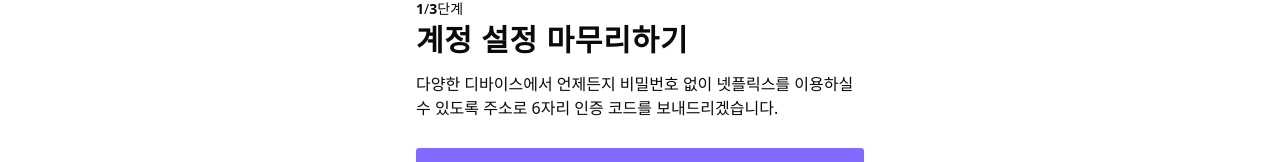
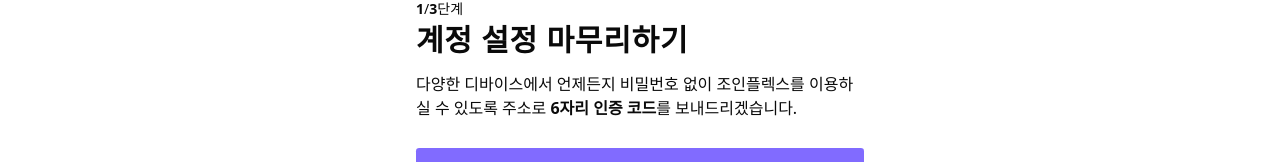
Before and after one commit to Joinflix/frontend, a React (Vite) app: page /signup/step1-send-code in a window 1280 px wide. Shown: the part 210-372 px from the top of the page. Built offline with nearby package versions, Linux system fonts and the light colour scheme.

Commit message:
feat(signup): 인증코드 요청 후 성공 시 다음 단계로 redirection, 오류 발생 시 유저에게 메시지 제공

```diff
--- a/src/components/signup/step/Step1SendCode.tsx
+++ b/src/components/signup/step/Step1SendCode.tsx
@@ -1,16 +1,27 @@
 import { useMutation } from "@tanstack/react-query";
 import { Laptop, Monitor } from "lucide-react";
-import { useLocation } from "react-router";
+import { useLocation, useNavigate } from "react-router";
 import axiosClient from "../../../api/axiosClient";
 
 export const Step1SendCode = () => {
   const location = useLocation();
+  const navigate = useNavigate();
   const email = location.state?.email || "";
 
-  const { mutateAsync } = useMutation({
+  const { mutateAsync, isPending } = useMutation({
     mutationFn: async () => {
       const res = await axiosClient.post("/auth/email/send", { email });
       return res.data;
+    },
+    onSuccess: () => {
+      alert(`인증번호가 전송되었습니다. ${email} 수신함을 확인해주세요.`);
+      navigate("/signup/step1-confirm-code");
+    },
+    onError: (err) => {
+      alert(
+        err.response?.data?.message ||
+          "알 수 없는 에러가 발생했습니다. 고객센터에 문의해주세요.",
+      );
     },
   });
 
@@ -42,8 +53,10 @@ export const Step1SendCode = () => {
           </div>
           <div className="mt-3 font-light">
             <span>
-              다양한 디바이스에서 언제든지 비밀번호 없이 넷플릭스를 이용하실 수
-              있도록 {email} 주소로 6자리 인증 코드를 보내드리겠습니다.
+              다양한 디바이스에서 언제든지 비밀번호 없이 조인플렉스를 이용하실
+              수 있도록 <span className="font-bold">{email}</span> 주소로{" "}
+              <span className="font-bold">6자리 인증 코드</span>를
+              보내드리겠습니다.
             </span>
           </div>
         </div>
@@ -51,7 +64,14 @@ export const Step1SendCode = () => {
         {/*3. button */}
         <div className="w-full max-w-md mt-2 mb-10">
           <button
-            className="bg-[#816BFF] cursor-pointer hover:bg-[#5e42c8] text-white text-xl rounded-[0.2rem] w-full flex items-center justify-center py-3"
+            disabled={isPending}
+            className={`text-white text-xl rounded-[0.2rem] w-full flex items-center justify-center py-3 transition
+    ${
+      isPending
+        ? "bg-gray-400 cursor-not-allowed"
+        : "bg-[#816BFF] hover:bg-[#5e42c8] cursor-pointer"
+    }
+  `}
             onClick={handleClickSendCode}
           >
             인증 코드 받기
```
